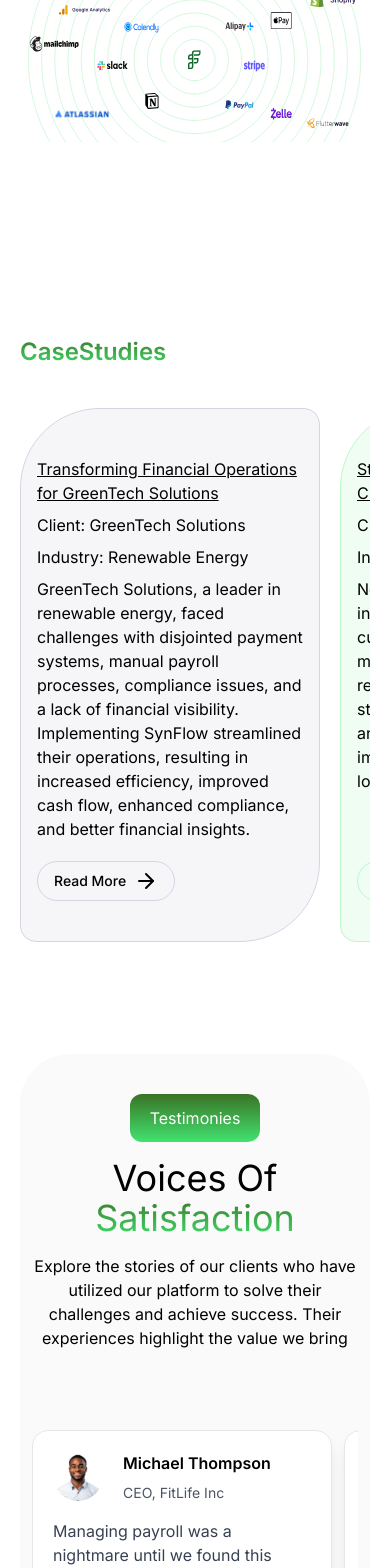
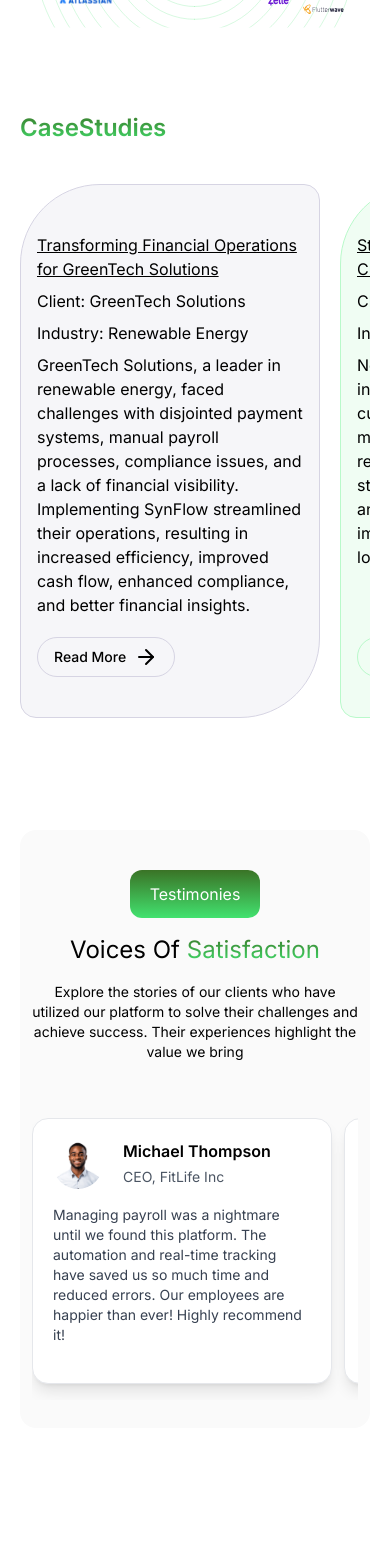
Before and after one commit to DaramolaD/synflow, a Next.js app: page / in a window 390 px wide. Shown: the part 4283-5851 px from the top of the page. After the commit the page ends 5711 px from the top, so only its background shows below. Built offline with nearby package versions, Linux system fonts and the light colour scheme.

Commit message:
modify the some style

```diff
--- a/src/app/page.tsx
+++ b/src/app/page.tsx
@@ -10,7 +10,7 @@ import Image from "next/image";
 
 export default function Home() {
   return (
-    <main className="grid gap-16">
+    <main className="grid gap-16 md:gap-20">
        <Header />
       <Hero/>
       <Features />
--- a/src/components/molecules/TestimonyItem.tsx
+++ b/src/components/molecules/TestimonyItem.tsx
@@ -22,12 +22,12 @@ const TestimonyItem: React.FC<TestimonyProps> = ({ testimony }) => {
           height={50}
           className="rounded-full"
         />
-        <div className="flex flex-col gap-2">
+        <div className="flex flex-col gap-1 md:gap-2">
           <p className="font-semibold">{testimony.name}</p>
           <p className="text-sm text-gray-600">{testimony.startup}</p>
         </div>
       </div>
-      <p className="mt-4 text-gray-700">{testimony.msg}</p>
+      <p className="text-sm md:text-base mt-4 text-gray-700">{testimony.msg}</p>
     </div>
   );
 };
--- a/src/components/organism/Integrations.tsx
+++ b/src/components/organism/Integrations.tsx
@@ -19,7 +19,7 @@ const Integrations = () => {
             streamline your data flow and enhance functionality
           </p>
         </div>
-        <div className="relative flex w-full max-w-full min-h-96 h-auto items-center justify-center">
+        <div className="relative flex w-full max-w-full min-h-40 md:min-h-96 h-auto items-center justify-center">
           <Image
             fill
             alt="integration"
--- a/src/components/organism/Testimonies.tsx
+++ b/src/components/organism/Testimonies.tsx
@@ -13,18 +13,18 @@ import avatar_9 from "@/assets/avatar_9.jpg";
 const Testimonies = () => {
   return (
     <div className="sectionContainer px-5 md:px-10 overflow-hidden w-full">
-      <div className="flex flex-col gap-16 items-center justify-center bg-dark-60 px-3 pt-10 pb-7 rounded-[50px]">
+      <div className="flex flex-col gap-10 md:gap-16 items-center justify-center bg-dark-60 px-3 pt-10 pb-7 rounded-2xl md:rounded-[50px]">
         <div className="flex flex-col gap-4 text-center items-center justify-center">
           <div className="flex px-5 p-3 w-fit bg-gradient-to-t from-primary-main to-primary-15 rounded-xl">
             <h2 className="text-white">Testimonies</h2>
           </div>
-          <h3 className="text-4xl">
+          <h3 className="text-2xl md:text-4xl">
             Voices Of{" "}
             <span className="bg-title-gradient bg-clip-text text-transparent from-primary-main to-primary-15 ">
               Satisfaction
             </span>
           </h3>
-          <p className="text-base">
+          <p className="text-sm md:text-base">
             Explore the stories of our clients who have utilized our platform to
             solve their challenges and achieve success. Their experiences
             highlight the value we bring
```
